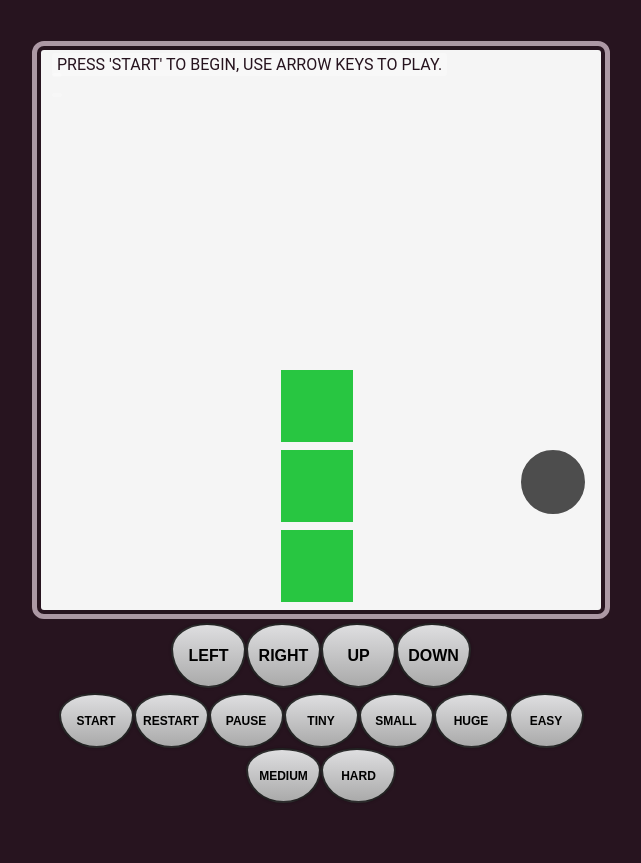
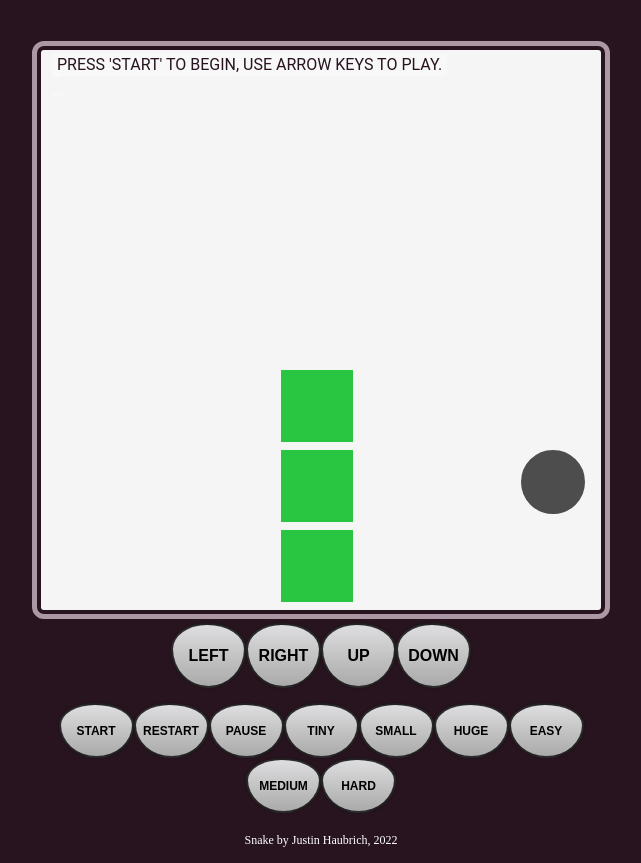
Before and after one commit to justinhaubrich/Snake, a website built with webpack: page assets/index.html in a window 1280 px wide. Shown: the whole page, without its empty margins (319-960 px from the left). Before the commit the page ends 823 px from the top, so only its background shows below. Built offline with nearby package versions, Linux system fonts and the light colour scheme.

Commit message:
feature: added credit

```diff
--- a/assets/js/gui.js
+++ b/assets/js/gui.js
@@ -63,5 +63,11 @@ exports.gui = {
         dir_grid.append(this.createButton("right", "big button", function () { api.changeDirection('RIGHT'); }));
         dir_grid.append(this.createButton("up", "big button", function () { api.changeDirection('UP'); }));
         dir_grid.append(this.createButton("down", "big button", function () { api.changeDirection('DOWN'); }));
+        var credit = document.createElement('a');
+        credit.href = "https://jhaubrich.com";
+        credit.innerText = "Snake by Justin Haubrich, 2022";
+        credit.target = "_blank";
+        credit.classList.add("credit");
+        gui.append(credit);
     }
 };
--- a/assets/styles/sass/main.sass
+++ b/assets/styles/sass/main.sass
@@ -80,8 +80,16 @@ body
         border-radius: 50%
         border: 2px solid #4d4d4d
     #gui
+        .credit
+            text-align: center
+            color: #fff
+            font-size: 9pt
+            text-decoration: none
+            margin: auto
+            display: block
+            margin-bottom: 15px
         .button-grid.direction
-            margin-bottom: 5px
+            margin-bottom: 15px
             button.button.big
                 width: 75px
                 height: 65px
--- a/assets/ts/gui.ts
+++ b/assets/ts/gui.ts
@@ -72,5 +72,12 @@ export const gui = {
         dir_grid.append(this.createButton(`right`, `big button`, () => { api.changeDirection('RIGHT') }))
         dir_grid.append(this.createButton(`up`, `big button`, () => { api.changeDirection('UP') }))
         dir_grid.append(this.createButton(`down`, `big button`, () => { api.changeDirection('DOWN') }))
+
+        const credit = document.createElement('a')
+        credit.href = `https://jhaubrich.com`
+        credit.innerText = `Snake by Justin Haubrich, 2022`
+        credit.target = `_blank`
+        credit.classList.add(`credit`)
+        gui.append(credit)
     }
 }
```
Also changed, not shown: assets/styles/main.css, 1 other file.
